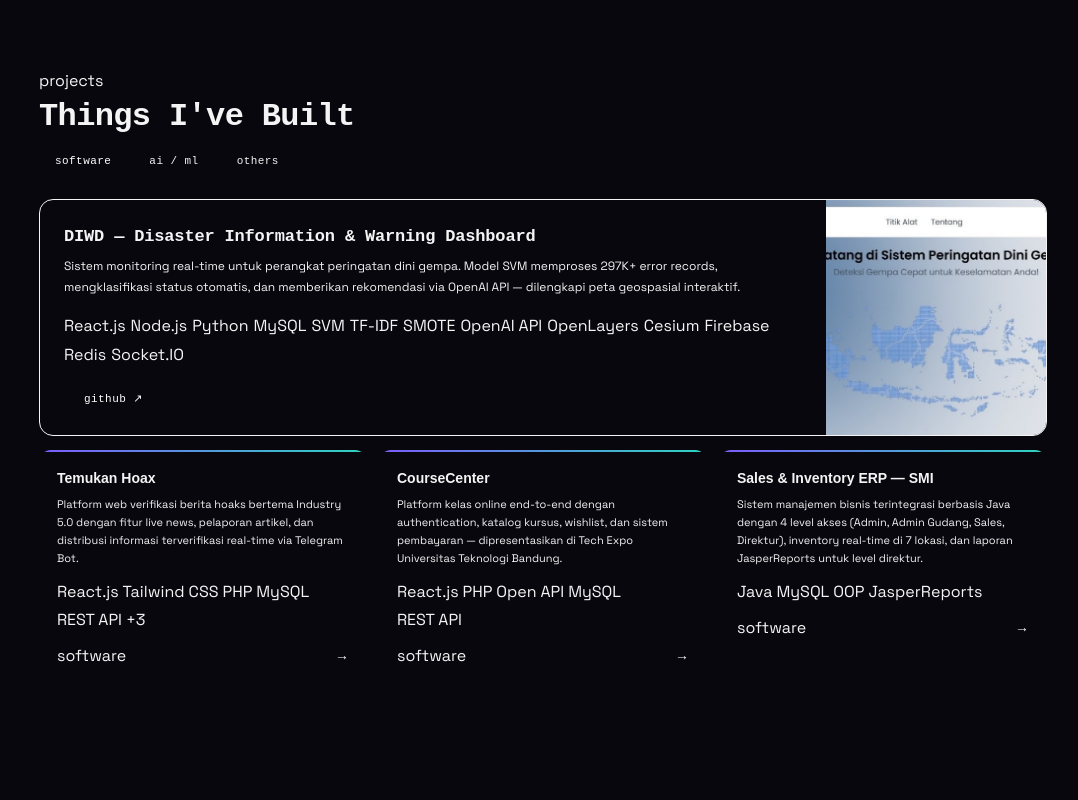
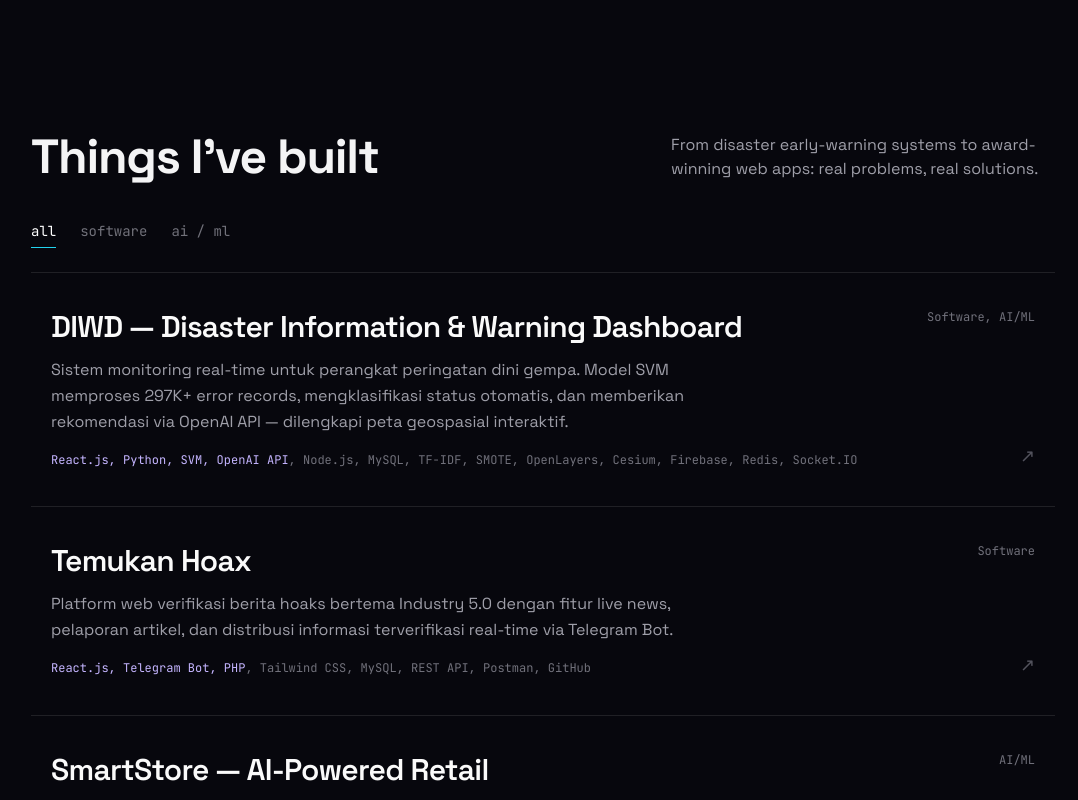
Before and after one commit to febrinaqh/febrina-portfolio-2026, a Next.js app: page / in a window 1280 px wide. Shown: the part 1660-2460 px from the top of the page, without its empty margins (97-1175 px from the left). Before the commit the page ends 2426 px from the top, so only its background shows below. Built offline with nearby package versions, Linux system fonts and the light colour scheme.

Commit message:
redesign projects section with list layout and hover spotlight

```diff
--- a/components/Projects.tsx
+++ b/components/Projects.tsx
@@ -1,418 +1,124 @@
 "use client";
 
 import { useState } from "react";
-import { motion, AnimatePresence } from "motion/react";
-import { projects, type Domain } from "@/data";
-import { cn } from "@/lib/utils";
-import Image from "next/image";
+import { motion } from "motion/react";
+import { projects, type Domain, type Project } from "@/data";
 
-const TABS: { label: string; value: Domain }[] = [
+const TABS: { label: string; value: Domain | "all" }[] = [
+  { label: "all", value: "all" },
   { label: "software", value: "software" },
   { label: "ai / ml", value: "ai-ml" },
-  { label: "others", value: "others" },
 ];
 
-const TOP_BORDER: Record<string, string> = {
-  software: "linear-gradient(90deg,#7c5cfc,#2dd4bf)",
-  "ai-ml": "linear-gradient(90deg,#2dd4bf,#7c5cfc)",
-  others: "linear-gradient(90deg,#f472b6,#a78bfa)",
+const DOMAIN_LABEL: Record<Domain, string> = {
+  software: "Software",
+  "ai-ml": "AI/ML",
+  others: "Others",
 };
 
-function getDominantDomain(domains: Domain[]): string {
-  if (domains.includes("ai-ml")) return "ai-ml";
-  if (domains.includes("software")) return "software";
-  return domains[0];
-}
+function StackLine({ stack, highlight }: { stack: string[]; highlight?: string[] }) {
+  if (!highlight?.length) return <>{stack.join(", ")}</>;
 
-// ── Featured card (DIWD) ──────────────────────────────────────────────────────
-function FeaturedCard({ project }: { project: (typeof projects)[0] }) {
+  const rest = stack.filter((s) => !highlight.includes(s));
   return (
-    <motion.div
-      layout
-      initial={{ opacity: 0, y: 20 }}
-      animate={{ opacity: 1, y: 0 }}
-      exit={{ opacity: 0, y: -10 }}
-      transition={{ duration: 0.4 }}
-      style={{ marginBottom: "14px" }}
-      className="relative overflow-hidden rounded-[14px] border-[0.5px] border-(--border2) bg-(--surface)"
-    >
-      {/* Top gradient bar */}
-      <div className="absolute top-0 left-0 right-0 h-0.5 bg-(image:--grad)" />
-
-      <div className="grid grid-cols-[1fr_220px] gap-0">
-        {/* Body */}
-        <div style={{ padding: "24px 24px 20px" }}>
-          <h3
-            style={{ marginBottom: "6px" }}
-            className="font-['IBM_Plex_Mono',monospace] text-[17px] font-bold tracking-[-0.01em] text-(--text)"
-          >
-            {project.title}
-          </h3>
-
-          <p
-            style={{
-              fontSize: "12px",
-              color: "var(--text2)",
-              lineHeight: 1.75,
-              marginBottom: "16px",
-            }}
-          >
-            {project.description}
-          </p>
-
-          {/* Stack */}
-          <div
-            style={{ marginBottom: "16px" }}
-            className="flex flex-wrap gap-1.25"
-          >
-            {project.stack.map((s) => (
-              <span
-                key={s}
-                className={cn(
-                  "pill",
-                  project.stackHighlight?.includes(s) && "pill-hi",
-                )}
-              >
-                {s}
-              </span>
-            ))}
-          </div>
-
-          {/* Links */}
-          <div style={{ display: "flex", gap: "8px" }}>
-            <a
-              href={project.links?.github || "#"}
-              target="_blank"
-              rel="noopener noreferrer"
-              style={{
-                padding: "8px 20px",
-              }}
-              className="inline-block cursor-pointer rounded-lg border-none bg-(image:--grad) font-['IBM_Plex_Mono',monospace] text-[11px] tracking-[0.04em] text-white no-underline duration-200 hover:scale-105 hover:opacity-90 hover:shadow-lg active:scale-95"
-            >
-              github ↗
-            </a>
-          </div>
-        </div>
-
-        {/* Thumbnail */}
-        <div
-          style={{
-            position: "relative",
-            background: "var(--bg3)",
-            borderLeft: "0.5px solid var(--border)",
-            display: project.thumbnail ? "block" : "flex",
-            alignItems: "center",
-            justifyContent: "center",
-            flexDirection: "column",
-            gap: "10px",
-            padding: project.thumbnail ? 0 : "20px",
-          }}
-        >
-          {project.thumbnail ? (
-            <Image
-              src={project.thumbnail}
-              alt={project.title}
-              fill
-              style={{ objectFit: "cover" }}
-              sizes="220px"
-            />
-          ) : (
     <>
-              <div
-                style={{
-                  fontSize: "10px",
-                  color: "var(--text3)",
-                  letterSpacing: "0.08em",
-                  textTransform: "uppercase",
-                }}
-              >
-                dashboard preview
-              </div>
-              {/* Mock UI bars */}
-              <div
-                style={{
-                  width: "100%",
-                  background: "var(--bg2)",
-                  borderRadius: "8px",
-                  border: "0.5px solid var(--border)",
-                  padding: "12px",
-                  display: "flex",
-                  flexDirection: "column",
-                  gap: "6px",
-                }}
-              >
-                {[80, 60, 40, 75, 55].map((w, i) => (
-                  <div
-                    key={i}
-                    style={{
-                      height: "5px",
-                      borderRadius: "3px",
-                      width: `${w}%`,
-                      background:
-                        i % 2 === 0
-                          ? "linear-gradient(90deg, var(--purple), var(--teal))"
-                          : "var(--surface2)",
-                    }}
-                  />
-                ))}
-                <div style={{ display: "flex", gap: "6px", marginTop: "4px" }}>
-                  <div
-                    style={{
-                      flex: 1,
-                      height: "40px",
-                      background: "var(--surface2)",
-                      borderRadius: "6px",
-                    }}
-                  />
-                  <div
-                    style={{
-                      flex: 1,
-                      height: "40px",
-                      background: "var(--surface2)",
-                      borderRadius: "6px",
-                    }}
-                  />
-                </div>
-              </div>
+      <span className="text-violet-300">{highlight.join(", ")}</span>
+      {rest.length > 0 && `, ${rest.join(", ")}`}
     </>
-          )}
-        </div>
-      </div>
-    </motion.div>
   );
 }
 
-// ── Regular project card ──────────────────────────────────────────────────────
-function ProjectCard({
-  project,
-  index,
-}: {
-  project: (typeof projects)[0];
-  index: number;
-}) {
-  const [hovered, setHovered] = useState(false);
-  const dom = getDominantDomain(project.domains);
+// ── Project row, with a hover spotlight that follows the cursor ───────────────
+function ProjectRow({ project }: { project: Project }) {
+  const href = project.links.github ?? project.links.demo ?? project.links.case ?? "#";
+  const external = href.startsWith("http");
 
   return (
-    <motion.div
-      layout
-      initial={{ opacity: 0, y: 20 }}
-      animate={{ opacity: 1, y: 0 }}
-      exit={{ opacity: 0, scale: 0.95 }}
-      transition={{ duration: 0.35, delay: index * 0.05 }}
-      onMouseEnter={() => setHovered(true)}
-      onMouseLeave={() => setHovered(false)}
-      style={{
-        background: "var(--surface)",
-        border: `0.5px solid ${hovered ? "var(--border2)" : "var(--border)"}`,
-        borderRadius: "12px",
-        padding: "18px",
-        position: "relative",
-        overflow: "hidden",
-        cursor: "pointer",
-        transition: "border-color 0.2s, transform 0.2s",
-        transform: hovered ? "translateY(-2px)" : "translateY(0)",
+    <li
+      className="proj group"
+      onMouseMove={(e) => {
+        const box = e.currentTarget.getBoundingClientRect();
+        e.currentTarget.style.setProperty("--x", `${e.clientX - box.left}px`);
+        e.currentTarget.style.setProperty("--y", `${e.clientY - box.top}px`);
       }}
     >
-      {/* Top color bar */}
-      <div
-        style={{
-          position: "absolute",
-          top: 0,
-          left: 0,
-          right: 0,
-          height: "1.5px",
-          background: TOP_BORDER[dom] || "var(--grad)",
-        }}
-      />
-
-      <h3
-        style={{
-          fontFamily: "Syne, sans-serif",
-          fontWeight: 700,
-          fontSize: "14px",
-          color: "var(--text)",
-          marginBottom: "6px",
-        }}
+      <a
+        href={href}
+        {...(external ? { target: "_blank", rel: "noopener noreferrer" } : {})}
+        className="grid gap-4 px-2 py-9 no-underline md:grid-cols-[1fr_auto] md:gap-12 md:px-5"
       >
+        <div>
+          <h3 className="text-2xl font-semibold tracking-tight text-zinc-50 transition group-hover:text-violet-200 sm:text-3xl">
             {project.title}
           </h3>
-
-      <p
-        style={{
-          fontSize: "11px",
-          color: "var(--text2)",
-          lineHeight: 1.65,
-          marginBottom: "12px",
-        }}
-      >
+          <p className="mt-3 max-w-2xl leading-relaxed text-zinc-400">
             {project.description}
           </p>
-
-      {/* Stack pills */}
-      <div
-        style={{
-          display: "flex",
-          flexWrap: "wrap",
-          gap: "4px",
-          marginBottom: "12px",
-        }}
-      >
-        {project.stack.slice(0, 5).map((s) => (
-          <span
-            key={s}
-            className={
-              project.stackHighlight?.includes(s) ? "pill pill-hi" : "pill"
-            }
-          >
-            {s}
-          </span>
-        ))}
-        {project.stack.length > 5 && (
-          <span className="pill">+{project.stack.length - 5}</span>
-        )}
+          <p className="mt-4 font-mono text-xs leading-relaxed text-zinc-500">
+            <StackLine stack={project.stack} highlight={project.stackHighlight} />
+          </p>
         </div>
-
-      {/* Footer */}
-      <div
-        style={{
-          display: "flex",
-          justifyContent: "space-between",
-          alignItems: "center",
-        }}
-      >
-        <div style={{ display: "flex", gap: "4px", flexWrap: "wrap" }}>
-          {project.domains.map((d) => (
-            <span key={d} className="pill">
-              {d}
-            </span>
-          ))}
-        </div>
-        <span
-          style={{
-            color: hovered ? "var(--purple2)" : "var(--text3)",
-            fontSize: "14px",
-            transition: "color 0.2s",
-          }}
-        >
-          →
+        <div className="flex items-start justify-between gap-6 font-mono text-xs text-zinc-500 md:flex-col md:items-end">
+          <span>{project.domains.map((d) => DOMAIN_LABEL[d]).join(", ")}</span>
+          <span className="text-lg text-zinc-600 transition duration-300 group-hover:-translate-y-1 group-hover:translate-x-1 group-hover:text-cyan-300">
+            ↗
           </span>
         </div>
-    </motion.div>
+      </a>
+    </li>
   );
 }
 
 // ── Main Projects section ─────────────────────────────────────────────────────
 export default function Projects() {
-  const [active, setActive] = useState<Domain>("software");
+  const [active, setActive] = useState<Domain | "all">("all");
 
-  const filtered = projects.filter((p) => p.domains.includes(active));
-
-  const featured = filtered.find((p) => p.featured);
-  const nonFeatured = filtered.filter((p) => !p.featured);
+  const filtered =
+    active === "all" ? projects : projects.filter((p) => p.domains.includes(active));
 
   return (
-    <section
-      id="projects"
-      style={{ padding: "80px 40px", background: "var(--bg)" }}
-    >
-      <div style={{ maxWidth: "1100px", margin: "0 auto" }}>
-        {/* Header */}
+    <section id="projects" className="relative px-6 py-28 md:py-36">
+      <div className="mx-auto max-w-5xl">
         <motion.div
           initial={{ opacity: 0, y: 20 }}
           whileInView={{ opacity: 1, y: 0 }}
           viewport={{ once: true }}
           transition={{ duration: 0.5 }}
+          className="flex flex-col gap-4 md:flex-row md:items-end md:justify-between"
         >
-          <div className="section-eyebrow">projects</div>
-          <h1
-            style={{
-              fontFamily: "IBM Plex Mono, monospace",
-              fontWeight: 800,
-              fontSize: "clamp(24px, 4vw, 32px)",
-              color: "var(--text)",
-              letterSpacing: "-0.02em",
-              marginBottom: "6px",
-            }}
-          >
-            Things I&apos;ve Built
-          </h1>
+          <h2 className="text-4xl font-bold tracking-tight sm:text-5xl">
+            Things I&apos;ve built
+          </h2>
+          <p className="max-w-sm text-zinc-400">
+            From disaster early-warning systems to award-winning web apps: real
+            problems, real solutions.
+          </p>
         </motion.div>
 
         {/* Domain tabs */}
-        <div
-          style={{
-            display: "flex",
-            gap: "6px",
-            flexWrap: "wrap",
-            marginBottom: "24px",
-          }}
-        >
+        <div className="mt-10 flex gap-6 font-mono text-sm">
           {TABS.map((tab) => (
             <button
               key={tab.value}
+              type="button"
               onClick={() => setActive(tab.value)}
-              style={{
-                padding: "6px 16px",
-                borderRadius: "20px",
-                fontSize: "11px",
-                letterSpacing: "0.04em",
-                cursor: "pointer",
-                fontFamily: "DM Mono, monospace",
-                border: "none",
-                transition: "all 0.2s",
-                background:
-                  active === tab.value ? "var(--grad)" : "var(--surface)",
-                color: active === tab.value ? "#fff" : "var(--text3)",
-                outline:
-                  active !== tab.value ? "0.5px solid var(--border2)" : "none",
-              }}
+              className={`ptab ${active === tab.value ? "is-on" : ""}`}
             >
               {tab.label}
             </button>
           ))}
         </div>
 
-        {/* Project list */}
-        <AnimatePresence mode="wait">
-          <motion.div
-            key={active}
-            initial={{ opacity: 0 }}
-            animate={{ opacity: 1 }}
-            transition={{ duration: 0.2 }}
-          >
-            {/* Featured */}
-            {featured && <FeaturedCard project={featured} />}
-
-            {/* Grid */}
-            {nonFeatured.length > 0 && (
-              <div
-                style={{
-                  display: "grid",
-                  gridTemplateColumns: "repeat(auto-fill, minmax(280px, 1fr))",
-                  gap: "12px",
-                }}
-              >
-                {nonFeatured.map((p, i) => (
-                  <ProjectCard key={p.id} project={p} index={i} />
+        <ul className="mt-6 divide-y divide-white/10 border-y border-white/10">
+          {filtered.map((p) => (
+            <ProjectRow key={p.id} project={p} />
           ))}
-              </div>
+          {filtered.length === 0 && (
+            <li className="py-16 text-center text-sm text-zinc-500">
+              No projects in this category yet.
+            </li>
           )}
-
-            {filtered.length === 0 && (
-              <div
-                style={{
-                  textAlign: "center",
-                  padding: "60px",
-                  color: "var(--text3)",
-                  fontSize: "13px",
-                }}
-              >
-                Belum ada project di kategori ini 🐱
-              </div>
-            )}
-          </motion.div>
-        </AnimatePresence>
+        </ul>
       </div>
     </section>
   );
```
Lines whose indentation alone changed are shown as unchanged.
